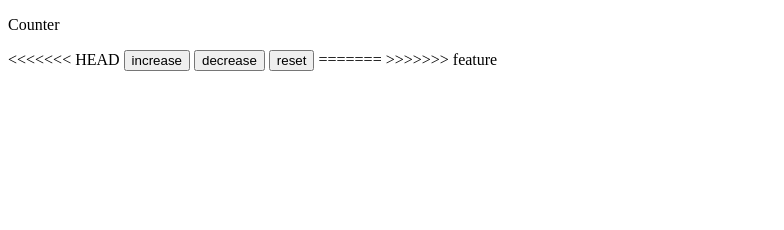
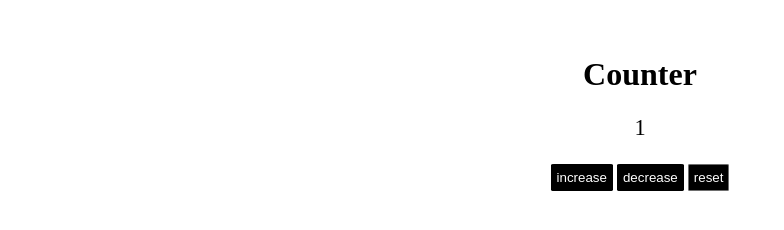
Before and after one commit to JAEMINKWAK/Counter, a plain HTML site: page index.html in a window 1280 px wide. Both pictures are taken after a click on the button "increase". Shown: the whole page, without its empty margins (0-784 px from the left). Drawn offline with Linux system fonts and the light colour scheme.

Commit message:
Counter Mini Project Fin.

```diff
--- a/index.html
+++ b/index.html
@@ -4,17 +4,16 @@
     <meta charset="UTF-8" />
     <meta name="viewport" content="width=device-width, initial-scale=1.0" />
     <title>Counter</title>
-
     <link rel="stylesheet" href="style.css" />
   </head>
   <body>
-    <p>Counter</p>
-<<<<<<< HEAD
-    <button>increase</button>
-    <button>decrease</button>
-    <button>reset</button>
-=======
->>>>>>> feature
+    <p class="header">Counter</p>
+    <p class="number">0</p>
+    <div class="btn">
+      <button class="btn__increase">increase</button>
+      <button class="btn__decrease">decrease</button>
+      <button class="btn__reset">reset</button>
+    </div>
     <script src="main.js"></script>
   </body>
 </html>
--- a/main.js
+++ b/main.js
@@ -0,0 +1,18 @@
+const number = document.querySelector('.number');
+const increase = document.querySelector('.btn__increase');
+const decrease = document.querySelector('.btn__decrease');
+const reset = document.querySelector('.btn__reset');
+
+increase.addEventListener('click', function () {
+  let currentNumber = parseInt(number.innerText, 10);
+  currentNumber += 1;
+  number.innerText = currentNumber;
+});
+decrease.addEventListener('click', function () {
+  let currentNumber = parseInt(number.innerText, 10);
+  currentNumber -= 1;
+  number.innerText = currentNumber;
+});
+reset.addEventListener('click', function () {
+  number.innerText = '0';
+});
--- a/style.css
+++ b/style.css
@@ -0,0 +1,44 @@
+body {
+  display: flex;
+  justify-content: center;
+  align-items: center;
+  flex-direction: column;
+}
+.header {
+  margin: 48px 0 0;
+  font-size: 2em;
+  font-weight: 600;
+}
+.number {
+  font-size: 1.4em;
+}
+.btn__increase {
+  color: #fff;
+  padding: 5px;
+  border: 1px solid #000;
+  border-radius: 5%;
+  background-color: #000;
+}
+.btn__increase:hover {
+  cursor: pointer;
+}
+.btn__decrease {
+  color: #fff;
+  padding: 5px;
+  border: 1px solid #000;
+  border-radius: 5%;
+  background-color: #000;
+}
+.btn__decrease:hover {
+  cursor: pointer;
+}
+.btn__reset {
+  color: #fff;
+  padding: 5px;
+  border: 1px solid #6e6e6e;
+  border-radius: 5%;
+  background-color: #000;
+}
+.btn__reset:hover {
+  cursor: pointer;
+}
```
